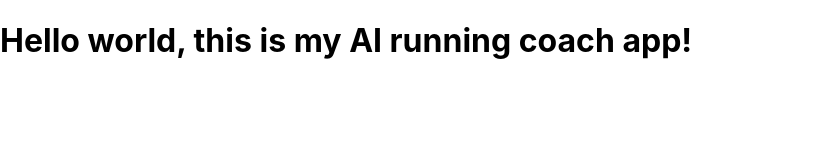
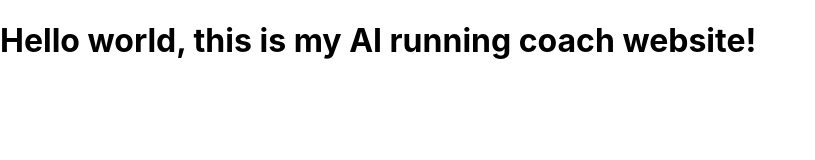
Before and after one commit to mahimac2006/mycoach, a React (Create React App) app: page / in a window 1280 px wide. Shown: the top 160 px of the page, without its empty margins (0-815 px from the left). Built offline with nearby package versions, Linux system fonts and the light colour scheme.

Commit message:
Fix: Set correct git email for Vercel

```diff
--- a/src/App.js
+++ b/src/App.js
@@ -9,13 +9,10 @@ import ProgressChart from "./ProgressChart";
 function App() {
   return (
     <div className="App">
-      <h1>Hello world, this is my AI running coach app!</h1>
+      <h1>Hello world, this is my AI running coach website!</h1>
     </div>
   );
 }
 
 
 export default App;
-
-// trigger vercel redeploy
-// trigger deploy
```
